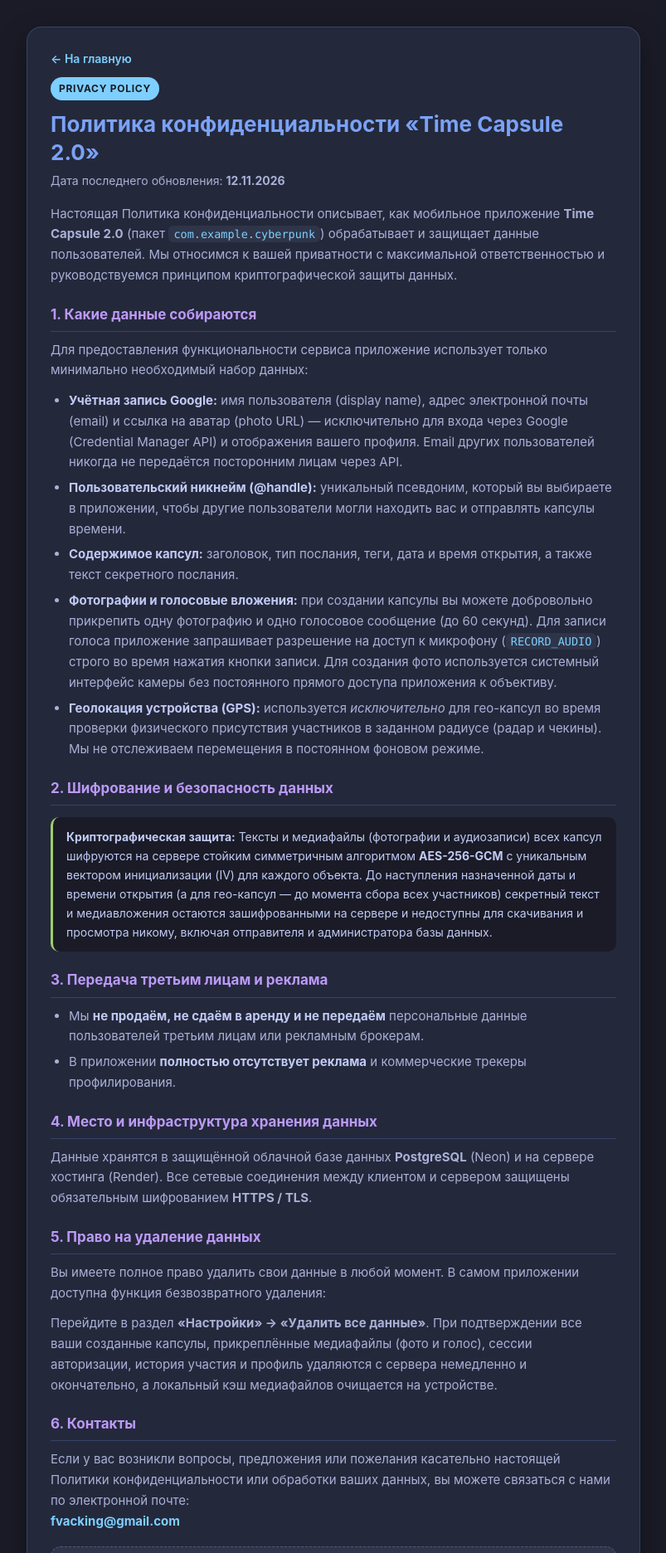
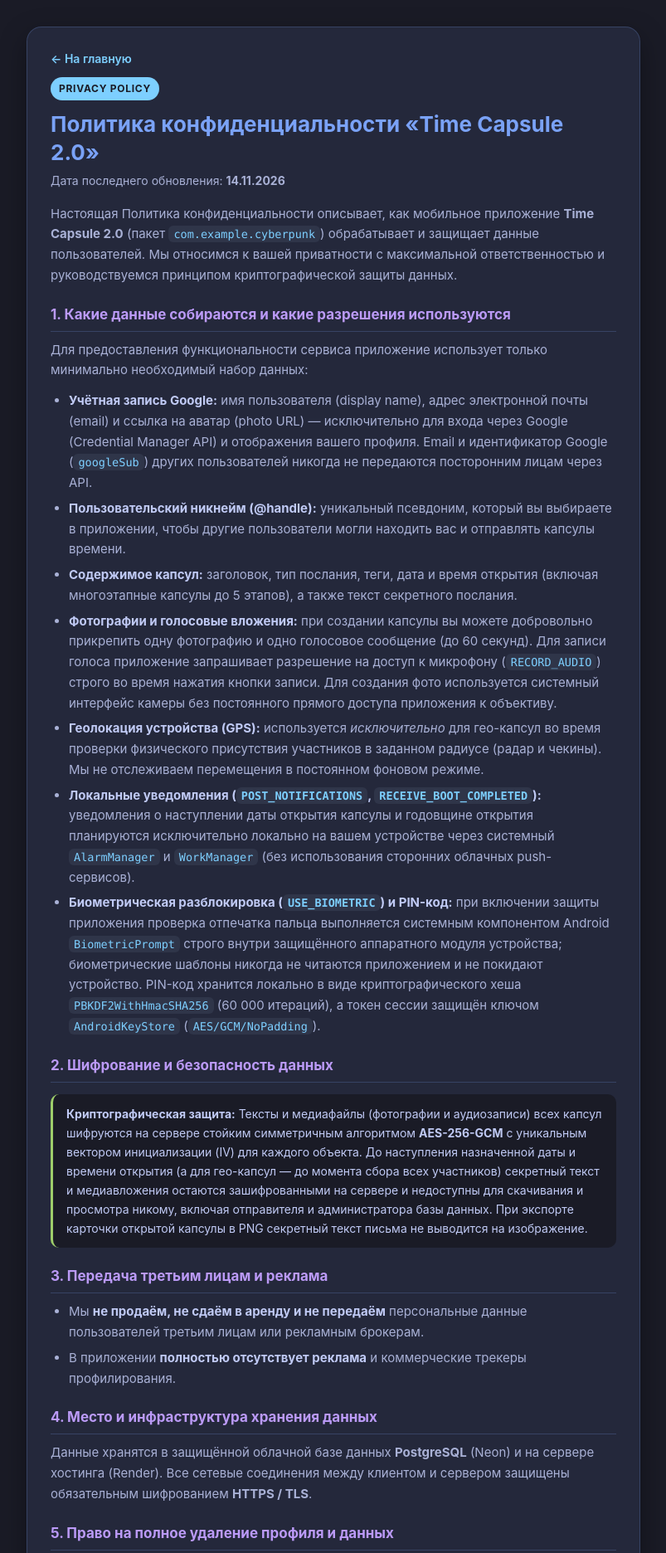
Before and after one commit to fvacking-prog/time-capsule-project, a plain HTML site: page docs/privacy.html in a window 1280 px wide. Shown: the top 1872 px of the page at 83% size, without its empty margins (238-1041 px from the left). Drawn offline with Linux system fonts and the light colour scheme.

Commit message:
docs(final): update CHANGELOG, README, privacy.html and add OVERNIGHT_REPORT.md + MORNING_CHECKLIST_2.md

```diff
--- a/docs/privacy.html
+++ b/docs/privacy.html
@@ -186,7 +186,7 @@
             <a href="index.html" class="btn-back">← На главную</a>
             <div><span class="badge">Privacy Policy</span></div>
             <h1>Политика конфиденциальности «Time Capsule 2.0»</h1>
-            <div class="subtitle">Дата последнего обновления: <strong>12.11.2026</strong></div>
+            <div class="subtitle">Дата последнего обновления: <strong>14.11.2026</strong></div>
 
             <p>
                 Настоящая Политика конфиденциальности описывает, как мобильное приложение <strong>Time Capsule 2.0</strong>
@@ -194,20 +194,22 @@
                 Мы относимся к вашей приватности с максимальной ответственностью и руководствуемся принципом криптографической защиты данных.
             </p>
 
-            <h2>1. Какие данные собираются</h2>
+            <h2>1. Какие данные собираются и какие разрешения используются</h2>
             <p>Для предоставления функциональности сервиса приложение использует только минимально необходимый набор данных:</p>
             <ul>
-                <li><strong>Учётная запись Google:</strong> имя пользователя (display name), адрес электронной почты (email) и ссылка на аватар (photo URL) — исключительно для входа через Google (Credential Manager API) и отображения вашего профиля. Email других пользователей никогда не передаётся посторонним лицам через API.</li>
+                <li><strong>Учётная запись Google:</strong> имя пользователя (display name), адрес электронной почты (email) и ссылка на аватар (photo URL) — исключительно для входа через Google (Credential Manager API) и отображения вашего профиля. Email и идентификатор Google (<code>googleSub</code>) других пользователей никогда не передаются посторонним лицам через API.</li>
                 <li><strong>Пользовательский никнейм (@handle):</strong> уникальный псевдоним, который вы выбираете в приложении, чтобы другие пользователи могли находить вас и отправлять капсулы времени.</li>
-                <li><strong>Содержимое капсул:</strong> заголовок, тип послания, теги, дата и время открытия, а также текст секретного послания.</li>
+                <li><strong>Содержимое капсул:</strong> заголовок, тип послания, теги, дата и время открытия (включая многоэтапные капсулы до 5 этапов), а также текст секретного послания.</li>
                 <li><strong>Фотографии и голосовые вложения:</strong> при создании капсулы вы можете добровольно прикрепить одну фотографию и одно голосовое сообщение (до 60 секунд). Для записи голоса приложение запрашивает разрешение на доступ к микрофону (<code>RECORD_AUDIO</code>) строго во время нажатия кнопки записи. Для создания фото используется системный интерфейс камеры без постоянного прямого доступа приложения к объективу.</li>
                 <li><strong>Геолокация устройства (GPS):</strong> используется <em>исключительно</em> для гео-капсул во время проверки физического присутствия участников в заданном радиусе (радар и чекины). Мы не отслеживаем перемещения в постоянном фоновом режиме.</li>
+                <li><strong>Локальные уведомления (<code>POST_NOTIFICATIONS</code>, <code>RECEIVE_BOOT_COMPLETED</code>):</strong> уведомления о наступлении даты открытия капсулы и годовщине открытия планируются исключительно локально на вашем устройстве через системный <code>AlarmManager</code> и <code>WorkManager</code> (без использования сторонних облачных push-сервисов).</li>
+                <li><strong>Биометрическая разблокировка (<code>USE_BIOMETRIC</code>) и PIN-код:</strong> при включении защиты приложения проверка отпечатка пальца выполняется системным компонентом Android <code>BiometricPrompt</code> строго внутри защищённого аппаратного модуля устройства; биометрические шаблоны никогда не читаются приложением и не покидают устройство. PIN-код хранится локально в виде криптографического хеша <code>PBKDF2WithHmacSHA256</code> (60 000 итераций), а токен сессии защищён ключом <code>AndroidKeyStore</code> (<code>AES/GCM/NoPadding</code>).</li>
             </ul>
 
             <h2>2. Шифрование и безопасность данных</h2>
             <div class="callout">
                 <strong>Криптографическая защита:</strong> Тексты и медиафайлы (фотографии и аудиозаписи) всех капсул шифруются на сервере стойким симметричным алгоритмом <strong>AES-256-GCM</strong> с уникальным вектором инициализации (IV) для каждого объекта.
-                До наступления назначенной даты и времени открытия (а для гео-капсул — до момента сбора всех участников) секретный текст и медиавложения остаются зашифрованными на сервере и недоступны для скачивания и просмотра никому, включая отправителя и администратора базы данных.
+                До наступления назначенной даты и времени открытия (а для гео-капсул — до момента сбора всех участников) секретный текст и медиавложения остаются зашифрованными на сервере и недоступны для скачивания и просмотра никому, включая отправителя и администратора базы данных. При экспорте карточки открытой капсулы в PNG секретный текст письма не выводится на изображение.
             </div>
 
             <h2>3. Передача третьим лицам и реклама</h2>
@@ -222,12 +224,12 @@
                 Все сетевые соединения между клиентом и сервером защищены обязательным шифрованием <strong>HTTPS / TLS</strong>.
             </p>
 
-            <h2>5. Право на удаление данных</h2>
+            <h2>5. Право на полное удаление профиля и данных</h2>
             <p>
-                Вы имеете полное право удалить свои данные в любой момент. В самом приложении доступна функция безвозвратного удаления:
+                Вы имеете полное право удалить свой профиль и все связанные данные в любой момент. В самом приложении доступна функция безвозвратного удаления:
             </p>
             <p>
-                Перейдите в раздел <strong>«Настройки» → «Удалить все данные»</strong>. При подтверждении все ваши созданные капсулы, прикреплённые медиафайлы (фото и голос), сессии авторизации, история участия и профиль удаляются с сервера немедленно и окончательно, а локальный кэш медиафайлов очищается на устройстве.
+                Перейдите в раздел <strong>«Настройки» → «Удалить все данные»</strong> (вызывает <code>DELETE /api/v1/me/data</code>). При подтверждении все ваши созданные капсулы, этапы, прикреплённые медиафайлы (фото и голос в таблице <code>CapsuleMedia</code>), блокировки, активные сессии авторизации, история участия и <strong>сама запись вашего профиля в таблице пользователей (<code>Users</code>)</strong> удаляются с сервера немедленно и безвозвратно, а локальный кэш медиафайлов и токены очищаются на устройстве.
             </p>
 
             <h2>6. Контакты</h2>
@@ -243,13 +245,13 @@
                     <strong>Time Capsule 2.0</strong> collects your Google account profile (name, email, avatar) for authentication, chosen <code>@handle</code>, capsule contents, optional photo/voice attachments, and precise GPS location used strictly for geo-locked capsules during participant proximity verification.
                 </p>
                 <p>
-                    Audio recording requires microphone permission (<code>RECORD_AUDIO</code>), and taking photos uses the system camera picker without persistent camera permissions.
+                    Audio recording requires microphone permission (<code>RECORD_AUDIO</code>), taking photos uses the system camera picker, notifications (<code>POST_NOTIFICATIONS</code>) are scheduled locally on-device without external push servers, and optional biometric unlock (<code>USE_BIOMETRIC</code>) is handled strictly by the Android OS hardware keystore alongside local <code>PBKDF2WithHmacSHA256</code> PIN hashing.
                 </p>
                 <p>
                     All capsule messages and media files are encrypted on the server with <strong>AES-256-GCM</strong> (with a unique IV per file) and remain locked until the scheduled unlock criteria are met. We do not sell or share personal data with third parties, and there are no ads or trackers.
                 </p>
                 <p>
-                    You can permanently erase all your data (including media files) at any time via <strong>Settings &rarr; Delete all data</strong>. Contact: <a href="mailto:fvacking@gmail.com">fvacking@gmail.com</a>. Last updated: November 12, 2026.
+                    You can permanently erase your entire profile row (<code>Users</code>), capsules, and encrypted media files at any time via <strong>Settings &rarr; Delete all data</strong> (<code>DELETE /api/v1/me/data</code>). Contact: <a href="mailto:fvacking@gmail.com">fvacking@gmail.com</a>. Last updated: November 14, 2026.
                 </p>
             </div>
         </div>
```
Also changed, not shown: 5 other files.
